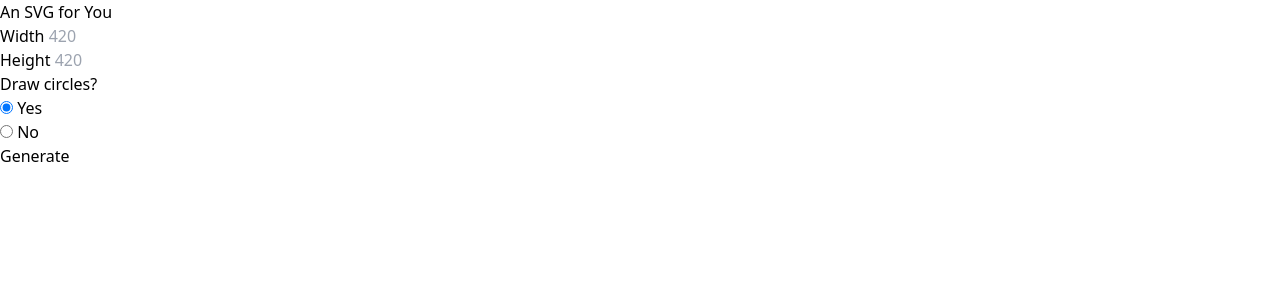
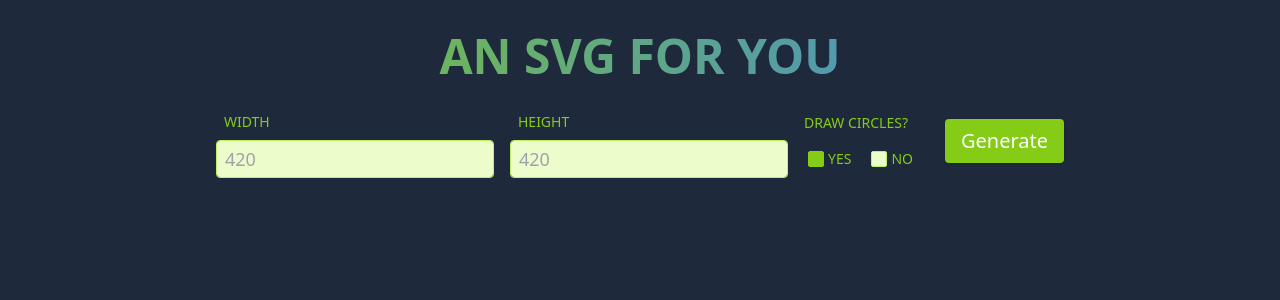
Before and after one commit to srirajshukla/randsvg, a web app: file index.html in a window 1280 px wide. Shown: the top 300 px of the page. Run offline with its HTML, style and script files only (its server is not run), Linux system fonts and the light colour scheme.

Commit message:
fix: tailwind config

```diff
--- a/public/style.tailwind.comp.css
+++ b/public/style.tailwind.comp.css
@@ -550,3 +550,316 @@ video {
   --tw-backdrop-saturate:  ;
   --tw-backdrop-sepia:  ;
 }
+
+.static {
+  position: static;
+}
+
+.relative {
+  position: relative;
+}
+
+.m-2 {
+  margin: 0.5rem;
+}
+
+.m-0 {
+  margin: 0px;
+}
+
+.m-1 {
+  margin: 0.25rem;
+}
+
+.mx-auto {
+  margin-left: auto;
+  margin-right: auto;
+}
+
+.my-4 {
+  margin-top: 1rem;
+  margin-bottom: 1rem;
+}
+
+.my-2 {
+  margin-top: 0.5rem;
+  margin-bottom: 0.5rem;
+}
+
+.mr-4 {
+  margin-right: 1rem;
+}
+
+.mt-8 {
+  margin-top: 2rem;
+}
+
+.block {
+  display: block;
+}
+
+.inline-block {
+  display: inline-block;
+}
+
+.inline {
+  display: inline;
+}
+
+.flex {
+  display: flex;
+}
+
+.table {
+  display: table;
+}
+
+.hidden {
+  display: none;
+}
+
+.h-4 {
+  height: 1rem;
+}
+
+.w-4 {
+  width: 1rem;
+}
+
+.max-w-6xl {
+  max-width: 72rem;
+}
+
+.cursor-pointer {
+  cursor: pointer;
+}
+
+.appearance-none {
+  -webkit-appearance: none;
+     -moz-appearance: none;
+          appearance: none;
+}
+
+.flex-wrap {
+  flex-wrap: wrap;
+}
+
+.flex-nowrap {
+  flex-wrap: nowrap;
+}
+
+.items-center {
+  align-items: center;
+}
+
+.justify-center {
+  justify-content: center;
+}
+
+.rounded {
+  border-radius: 0.25rem;
+}
+
+.rounded-sm {
+  border-radius: 0.125rem;
+}
+
+.border {
+  border-width: 1px;
+}
+
+.border-solid {
+  border-style: solid;
+}
+
+.border-lime-300 {
+  --tw-border-opacity: 1;
+  border-color: rgb(190 242 100 / var(--tw-border-opacity));
+}
+
+.bg-slate-800 {
+  --tw-bg-opacity: 1;
+  background-color: rgb(30 41 59 / var(--tw-bg-opacity));
+}
+
+.bg-lime-100 {
+  --tw-bg-opacity: 1;
+  background-color: rgb(236 252 203 / var(--tw-bg-opacity));
+}
+
+.bg-lime-500 {
+  --tw-bg-opacity: 1;
+  background-color: rgb(132 204 22 / var(--tw-bg-opacity));
+}
+
+.bg-gradient-to-r {
+  background-image: linear-gradient(to right, var(--tw-gradient-stops));
+}
+
+.from-lime-500 {
+  --tw-gradient-from: #84cc16;
+  --tw-gradient-to: rgb(132 204 22 / 0);
+  --tw-gradient-stops: var(--tw-gradient-from), var(--tw-gradient-to);
+}
+
+.to-blue-500 {
+  --tw-gradient-to: #3b82f6;
+}
+
+.bg-clip-padding {
+  background-clip: padding-box;
+}
+
+.bg-clip-text {
+  -webkit-background-clip: text;
+          background-clip: text;
+}
+
+.p-4 {
+  padding: 1rem;
+}
+
+.px-2 {
+  padding-left: 0.5rem;
+  padding-right: 0.5rem;
+}
+
+.py-1 {
+  padding-top: 0.25rem;
+  padding-bottom: 0.25rem;
+}
+
+.px-4 {
+  padding-left: 1rem;
+  padding-right: 1rem;
+}
+
+.py-2 {
+  padding-top: 0.5rem;
+  padding-bottom: 0.5rem;
+}
+
+.text-center {
+  text-align: center;
+}
+
+.text-5xl {
+  font-size: 3rem;
+  line-height: 1;
+}
+
+.text-sm {
+  font-size: 0.875rem;
+  line-height: 1.25rem;
+}
+
+.text-lg {
+  font-size: 1.125rem;
+  line-height: 1.75rem;
+}
+
+.text-xl {
+  font-size: 1.25rem;
+  line-height: 1.75rem;
+}
+
+.font-black {
+  font-weight: 900;
+}
+
+.font-medium {
+  font-weight: 500;
+}
+
+.uppercase {
+  text-transform: uppercase;
+}
+
+.text-transparent {
+  color: transparent;
+}
+
+.text-lime-500 {
+  --tw-text-opacity: 1;
+  color: rgb(132 204 22 / var(--tw-text-opacity));
+}
+
+.text-gray-700 {
+  --tw-text-opacity: 1;
+  color: rgb(55 65 81 / var(--tw-text-opacity));
+}
+
+.text-white {
+  --tw-text-opacity: 1;
+  color: rgb(255 255 255 / var(--tw-text-opacity));
+}
+
+.underline {
+  -webkit-text-decoration-line: underline;
+          text-decoration-line: underline;
+}
+
+.shadow {
+  --tw-shadow: 0 1px 3px 0 rgb(0 0 0 / 0.1), 0 1px 2px -1px rgb(0 0 0 / 0.1);
+  --tw-shadow-colored: 0 1px 3px 0 var(--tw-shadow-color), 0 1px 2px -1px var(--tw-shadow-color);
+  box-shadow: var(--tw-ring-offset-shadow, 0 0 #0000), var(--tw-ring-shadow, 0 0 #0000), var(--tw-shadow);
+}
+
+.outline {
+  outline-style: solid;
+}
+
+.filter {
+  filter: var(--tw-blur) var(--tw-brightness) var(--tw-contrast) var(--tw-grayscale) var(--tw-hue-rotate) var(--tw-invert) var(--tw-saturate) var(--tw-sepia) var(--tw-drop-shadow);
+}
+
+.transition {
+  transition-property: color, background-color, border-color, fill, stroke, opacity, box-shadow, transform, filter, -webkit-text-decoration-color, -webkit-backdrop-filter;
+  transition-property: color, background-color, border-color, text-decoration-color, fill, stroke, opacity, box-shadow, transform, filter, backdrop-filter;
+  transition-property: color, background-color, border-color, text-decoration-color, fill, stroke, opacity, box-shadow, transform, filter, backdrop-filter, -webkit-text-decoration-color, -webkit-backdrop-filter;
+  transition-timing-function: cubic-bezier(0.4, 0, 0.2, 1);
+  transition-duration: 150ms;
+}
+
+.duration-200 {
+  transition-duration: 200ms;
+}
+
+.ease-in-out {
+  transition-timing-function: cubic-bezier(0.4, 0, 0.2, 1);
+}
+
+.checked\:border-lime-500:checked {
+  --tw-border-opacity: 1;
+  border-color: rgb(132 204 22 / var(--tw-border-opacity));
+}
+
+.checked\:border-indigo-500:checked {
+  --tw-border-opacity: 1;
+  border-color: rgb(99 102 241 / var(--tw-border-opacity));
+}
+
+.checked\:bg-lime-500:checked {
+  --tw-bg-opacity: 1;
+  background-color: rgb(132 204 22 / var(--tw-bg-opacity));
+}
+
+.focus\:border-lime-600:focus {
+  --tw-border-opacity: 1;
+  border-color: rgb(101 163 13 / var(--tw-border-opacity));
+}
+
+.focus\:bg-white:focus {
+  --tw-bg-opacity: 1;
+  background-color: rgb(255 255 255 / var(--tw-bg-opacity));
+}
+
+.focus\:text-gray-700:focus {
+  --tw-text-opacity: 1;
+  color: rgb(55 65 81 / var(--tw-text-opacity));
+}
+
+.focus\:outline-none:focus {
+  outline: 2px solid transparent;
+  outline-offset: 2px;
+}
--- a/tailwind.config.js
+++ b/tailwind.config.js
@@ -1,6 +1,6 @@
 /** @type {import('tailwindcss').Config} */
 module.exports = {
-  content: ["./views/**/*.pug"],
+  content: ["./**/*.html"],
   theme: {
     extend: {},
   },
```
Also changed, not shown: 1 other file.
